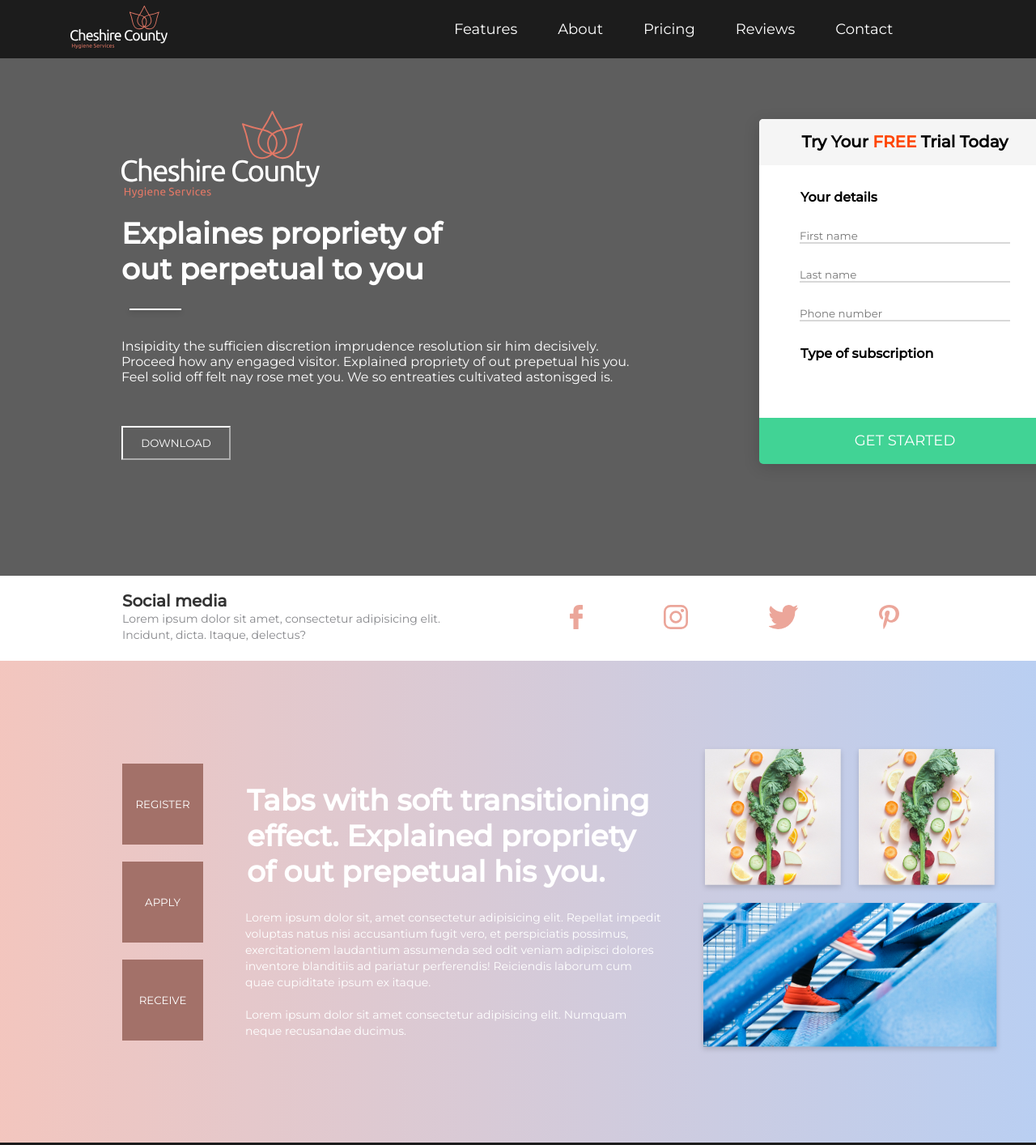
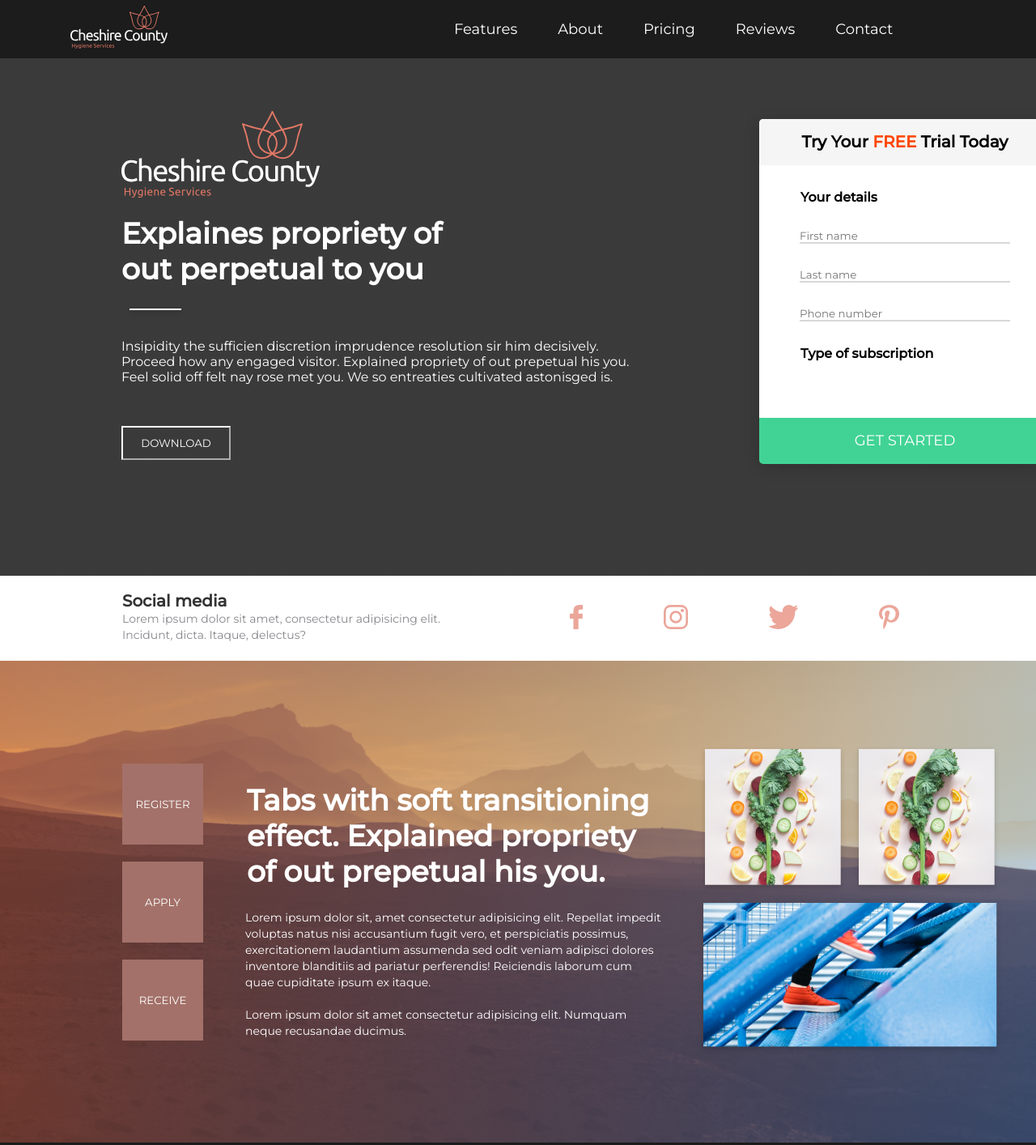
Before and after one commit to dadomaitis/BB, a website: page index.html in a window 1280 px wide. Shown: the top 1414 px of the page at 81% size. Drawn offline with Linux system fonts and the light colour scheme; the site is published under a folder, as on GitHub Pages, so addresses that start at the root find nothing.

Commit message:
img path. FINALLY

```diff
--- a/scss/style.scss
+++ b/scss/style.scss
@@ -57,7 +57,7 @@ nav {
 div.front{
     width: 100%;
     height: 711px;
-    background-image: linear-gradient(rgba(0, 0, 0, 0.63),rgba(0, 0, 0, 0.63)), url('/app/images/component.png');
+    background-image: linear-gradient(rgba(0, 0, 0, 0.63),rgba(0, 0, 0, 0.63)), url('../images/component.png');
     background-position: center;
     display: flex;
 
@@ -227,7 +227,7 @@ div.socialmedia {
 div.tabs {
     width: 100%;
     height: 595px;
-    background: linear-gradient(270deg, #6695e274 0%, #e278666c 100%), url("/app/images/christoffer-engstrom-503481-unsplash.png") ;
+    background: linear-gradient(270deg, #6695e274 0%, #e278666c 100%), url("../images/christoffer-engstrom-503481-unsplash.png") ;
     background-position: bottom;
     background-repeat: no-repeat;
     background-size: cover;
```
Also changed, not shown: app/css/style.css.
